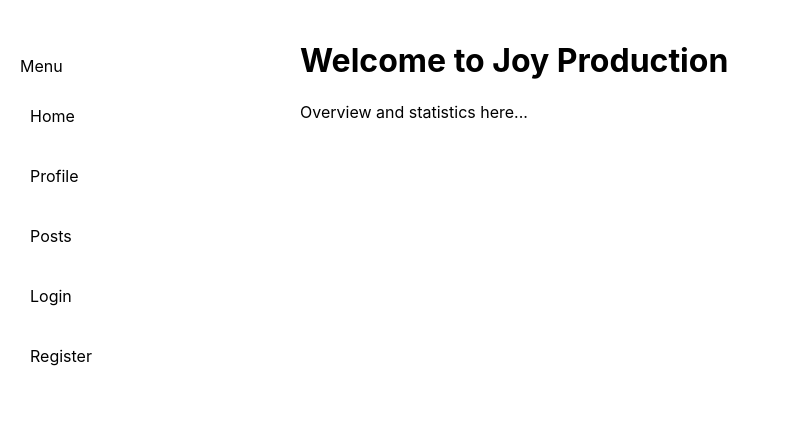
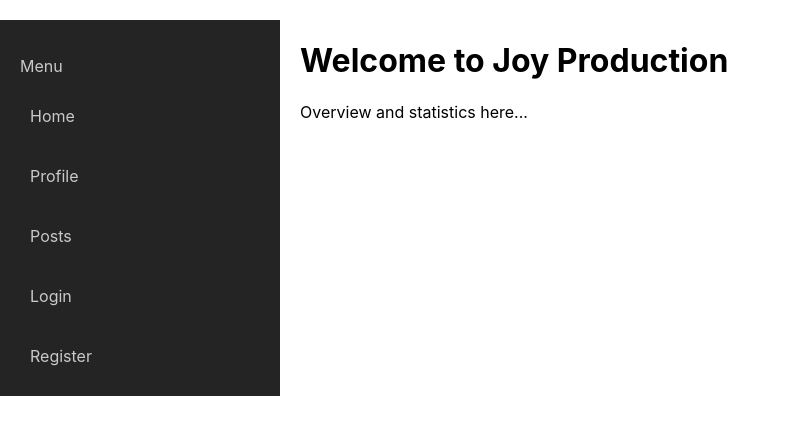
Before and after one commit to YisakT/Joy-Production-web-site, a React (Create React App) app in the folder client/: page / in a window 1280 px wide. Shown: the top 434 px of the page, without its empty margins (0-790 px from the left). Built offline with nearby package versions, Linux system fonts and the light colour scheme.

Commit message:
Initial commit for Flask backend server

```diff
--- a/client/src/App.js
+++ b/client/src/App.js
@@ -1,18 +1,19 @@
 import React from "react";
 import { BrowserRouter as Router, Route, Routes } from "react-router-dom";
-import { MantineProvider } from '@mantine/core'; // Import MantineProvider
+import { MantineProvider } from "@mantine/core"; // Import MantineProvider
 import Layout from "./components/Layout";
 import Home from "./components/Home";
 import UserProfile from "./components/UserProfile";
 import Posts from "./components/Posts";
 import Login from "./components/Login";
 import Register from "./components/Register";
-import './styles.css';
-import theme from './theme';
+import "./styles.css";
+import theme from "./theme"; // Import your custom theme
 
 function App() {
   return (
     <Router>
+      <MantineProvider theme={theme}> {/* Pass your custom theme here */}
         <Layout>
           <Routes>
             <Route path="/" element={<Home />} />
@@ -23,16 +24,9 @@ function App() {
             {/* Add any other routes you need */}
           </Routes>
         </Layout>
+      </MantineProvider>
     </Router>
   );
 }
 
-function Demo() {
-  return (
-    <MantineProvider theme={theme}>
-      <App />
-    </MantineProvider>
-  );
-}
-
-export default Demo;
+export default App;
--- a/client/src/components/Layout.js
+++ b/client/src/components/Layout.js
@@ -1,7 +1,10 @@
-import { Container, Paper, Text } from "@mantine/core";
+import React from "react";
+import { Container, Paper, Text, useMantineTheme } from "@mantine/core";
 import { Link } from "react-router-dom";
 
 function Layout({ children }) {
+  const theme = useMantineTheme();
+
   return (
     <Container size={1200} style={{ marginTop: "20px" }}>
       <div style={{ display: "flex" }}>
@@ -10,14 +13,24 @@ function Layout({ children }) {
             width: "240px",
             marginRight: "20px",
             padding: "20px",
-            backgroundColor: "var(--mantine-color-scheme-dark-background)",
+            backgroundColor:
+              theme.colorScheme === "dark"
+                ? theme.colors.dark[7] // Dark background color
+                : theme.colors.gray[0], // Light background color
+            color:
+              theme.colorScheme === "dark"
+                ? theme.colors.dark[0] // Dark text color
+                : theme.colors.gray[9], // Light text color
           }}
         >
           <Text
             size="xl"
             style={{
               marginBottom: "20px",
-              color: "var(--mantine-color-scheme-dark-text)",
+              color:
+                theme.colorScheme === "dark"
+                  ? theme.colors.dark[0] // Dark text color
+                  : theme.colors.gray[9], // Light text color
             }}
           >
             Menu
```
Also changed, not shown: 2 other files (tests, documents, lock files or other folders). Lines whose indentation alone changed are shown as unchanged.
